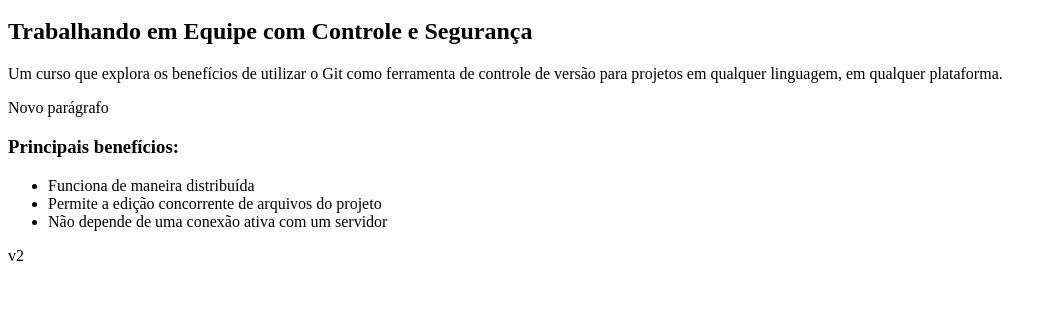
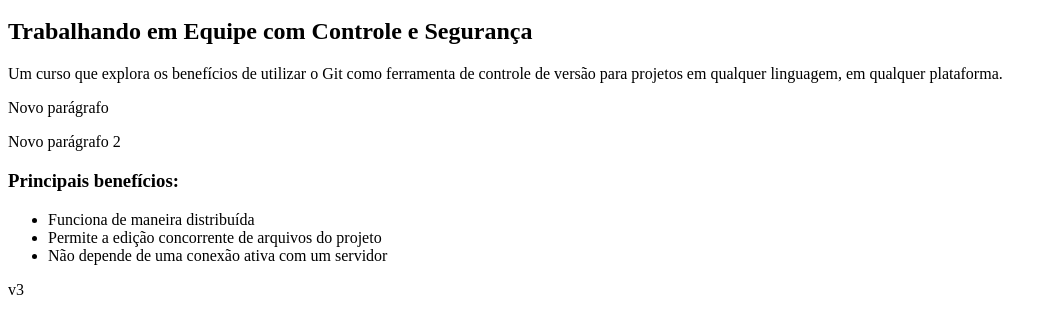
Before and after one commit to dborlone/curso-git, a plain HTML site: page index.html in a window 1280 px wide. Shown: the part 48-382 px from the top of the page, without its empty margins (0-1057 px from the left). Drawn offline with Linux system fonts and the light colour scheme.

Commit message:
nao sei o que mudou

```diff
--- a/index.html
+++ b/index.html
@@ -7,12 +7,13 @@
 
         <p>Um curso que explora os benefícios de utilizar o Git como ferramenta de controle de versão para projetos em qualquer linguagem, em qualquer plataforma.</p>
 		<p>Novo parágrafo</p>
+		<p>Novo parágrafo 2</p>
         <h3>Principais benefícios:</h3>
         <ul>
             <li>Funciona de maneira distribuída</li>
             <li>Permite a edição concorrente de arquivos do projeto</li>
             <li>Não depende de uma conexão ativa com um servidor</li>
         </ul>
-		v2
+		v3
     </body>
 </html>
```
